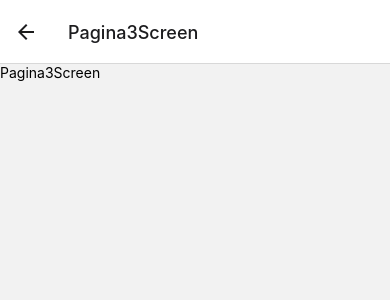
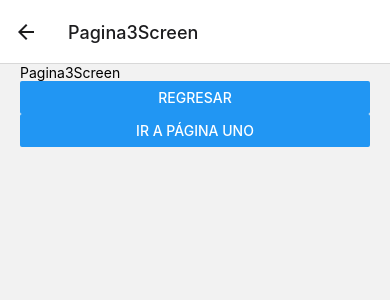
Before and after one commit to TonatiuhV/NavigationApp, a React Native app: screen /Pagina3Screen in a window 390 px wide. Shown: the top 300 px of the page. Built offline with nearby package versions, Linux system fonts and the light colour scheme.

Commit message:
nvigation entre pantallas

```diff
--- a/src/screens/Pagina1Screen.tsx
+++ b/src/screens/Pagina1Screen.tsx
@@ -1,10 +1,18 @@
 import React from 'react'
-import { Text, View } from 'react-native'
+import { StackScreenProps } from '@react-navigation/stack'
+import { Button, Text, View } from 'react-native'
+import { styles } from '../theme/appTheme'
 
-export const Pagina1Screen = () => {
+interface Props extends StackScreenProps<any, any>{}
+
+export const Pagina1Screen = ({navigation}:Props) => {
   return (
-    <View>
+    <View style={styles.globaMargin}>
         <Text>Pagina1Screen</Text>
+        <Button
+          title='Pagina 2'
+          onPress={() => navigation.navigate('Pagina2Screen')}
+        />
     </View>
   )
 }
--- a/src/screens/Pagina2Screen.tsx
+++ b/src/screens/Pagina2Screen.tsx
@@ -1,10 +1,19 @@
+
+import { useNavigation } from '@react-navigation/native'
 import React from 'react'
-import { Text, View } from 'react-native'
+import { Button, NativeEventEmitter, Text, View } from 'react-native'
+import { styles } from '../theme/appTheme'
 
 export const Pagina2Screen = () => {
+  const navigator = useNavigation()
   return (
-    <View>
+    <View style={styles.globaMargin}>
         <Text>Pagina2Screen</Text>
+        <Button
+
+          title='Ir pagína 3'
+          onPress={ () => navigator.navigate("Pagina3Screen")}
+        />
     </View>
   )
 }
--- a/src/screens/Pagina3Screen.tsx
+++ b/src/screens/Pagina3Screen.tsx
@@ -1,10 +1,23 @@
+import { StackScreenProps } from '@react-navigation/stack'
 import React from 'react'
-import { Text, View } from 'react-native'
+import { Button, Text, View } from 'react-native'
+import { styles } from '../theme/appTheme'
 
-export const Pagina3Screen = () => {
+interface Props extends StackScreenProps<any,any>{}
+
+export const Pagina3Screen = ({navigation}: Props) => {
   return (
-    <View>
+    <View style={styles.globaMargin}>
         <Text>Pagina3Screen</Text>
+        <Button
+          title='Regresar'
+          onPress={ () => navigation.pop()}
+        />
+
+        <Button
+          title='Ir a Página uno'
+          onPress={ () => navigation.popToTop()}
+        />
     </View>
   )
 }
--- /dev/null
+++ b/src/theme/appTheme.tsx
@@ -0,0 +1,7 @@
+import { StyleSheet } from "react-native";
+
+export const styles = StyleSheet.create({
+    globaMargin: {
+        marginHorizontal:20
+    }
+})
```
